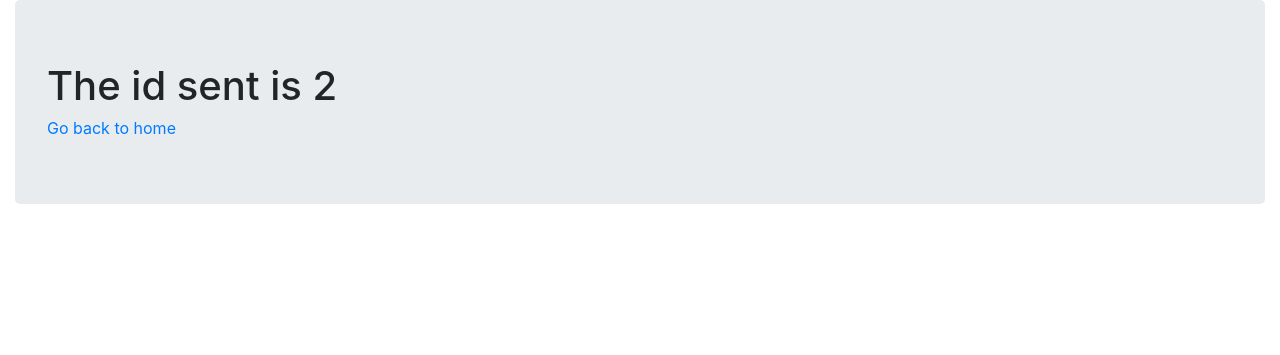
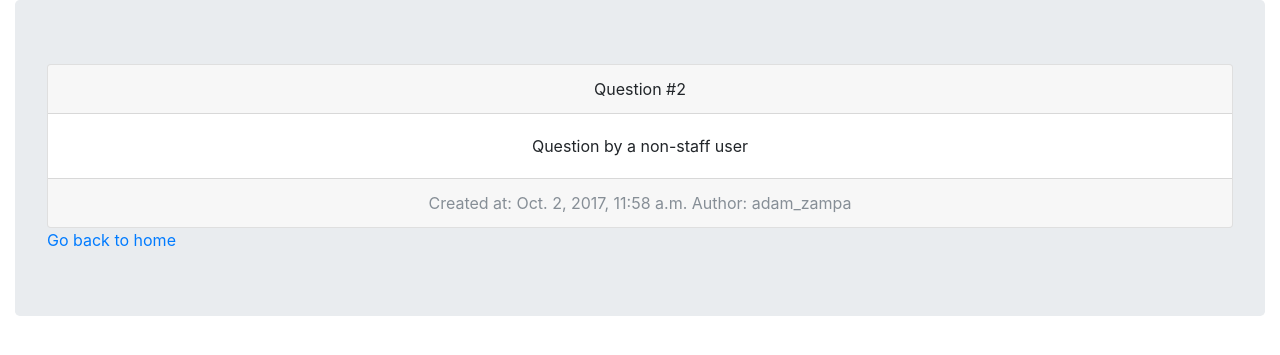
Before and after one commit to rishi93/mysite, a Django app: page /2 in a window 1280 px wide. Shown: the part 56-411 px from the top of the page. Run offline with Django 3.2, Linux system fonts and the light colour scheme; data comes from the database, SQL or seed files in the repository; both versions use the stored data as it was after the commit; some libraries are stand-ins or nearby versions.

Commit message:
added individual page

```diff
--- a/myapp/templates/home.html
+++ b/myapp/templates/home.html
@@ -13,7 +13,7 @@
 
 <body>
 	<nav class="navbar navbar-expand-lg navbar-dark bg-dark">
-		<a class="navbar-brand" href="#">Buzzer</a>
+		<a class="navbar-brand" href="{% url 'home' %}">Buzzer</a>
 		<button class="navbar-toggler" type="button" data-toggle="collapse" data-target="#navbarNavAltMarkup" aria-controls="navbarNavAltMarkup" aria-expanded="false" aria-label="Toggle navigation">
 			<span class="navbar-toggler-icon"></span>
 		</button>
@@ -39,7 +39,7 @@
 		{% for question in questions %}
 			<div class="card text-center">
 				<div class="card-header">
-					Question #{{ question.pk }}
+					<a href="{% url 'page' question_id=question.pk %}">Question #{{ question.pk }}</a>
 				  </div>
 				  <div class="card-body">
 				    	<p class="card-text">{{ question.question_text }}</p>
--- a/myapp/templates/page.html
+++ b/myapp/templates/page.html
@@ -13,20 +13,36 @@
 
 <body>
 	<nav class="navbar navbar-expand-lg navbar-dark bg-dark">
-		<a class="navbar-brand" href="#">Buzzer</a>
+		<a class="navbar-brand" href="{% url 'home' %}">Buzzer</a>
 		<button class="navbar-toggler" type="button" data-toggle="collapse" data-target="#navbarNavAltMarkup" aria-controls="navbarNavAltMarkup" aria-expanded="false" aria-label="Toggle navigation">
 			<span class="navbar-toggler-icon"></span>
 		</button>
 		<div class="collapse navbar-collapse" id="navbarNavAltMarkup">
 			<div class="navbar-nav">
-				<a class="nav-item nav-link" href="#">Login</a>
-				<a class="nav-item nav-link" href="#">Register</a>
+				{% if user.is_authenticated %}
+					<a class="nav-item nav-link" href="{% url 'profile' %}">My profile</a>
+					<a class="nav-item nav-link" href="{% url 'logout' %}">Logout</a>
+				{% else %}
+					<a class="nav-item nav-link" href="{% url 'login' %}">Login</a>
+					<a class="nav-item nav-link" href="{% url 'register' %}">Register</a>
+				{% endif %}
 			</div>
 		</div>
 	</nav>
 	<div class="container-fluid">
 		<div class="jumbotron">
-			<h1>The id sent is {{ id }}</h1>
+			<div class="card text-center">
+				<div class="card-header">
+					Question #{{ question.pk }}
+				</div>
+				<div class="card-body">
+					<p class="card-text">{{ question.question_text }}</p>
+				</div>
+				<div class="card-footer text-muted">
+				  Created at: {{ question.created_at }}
+				  Author: {{ question.author }}
+				</div>
+			</div>
 			<a href="{% url 'home' %}">Go back to home</a>
 		</div>
 	</div>
--- a/myapp/urls.py
+++ b/myapp/urls.py
@@ -3,7 +3,7 @@ from . import views
 
 urlpatterns = [
 	url(r"^$", views.home, name = 'home'),
-	url(r"^(?P<id>[0-9]+)", views.page, name = 'page'),
+	url(r"^(?P<question_id>[0-9]+)", views.page, name = 'page'),
 	url(r"^login/$",views.my_login, name = 'login'),
 	url(r"^register/$", views.register, name = 'register'),
 	url(r"^newquestion/$", views.new_question, name = 'new_question'),
--- a/myapp/views.py
+++ b/myapp/views.py
@@ -8,12 +8,15 @@ from .models import Question
 
 # Create your views here.
 def home(request):
+	#Get all the questions in database
 	questions = Question.objects.all()
 	today_datetime = timezone.now()
 	return render(request, 'home.html', { 'time': today_datetime, 'questions': questions, 'user': request.user })
 
-def page(request, id):
-	return render(request, 'page.html', { 'id': id })
+def page(request, question_id):
+	#Get the question with particular is
+	question = Question.objects.get(pk = question_id)
+	return render(request, 'page.html', { 'question': question })
 
 def my_login(request):
 	if request.method == "POST":
@@ -57,6 +60,7 @@ def new_question(request):
 @login_required
 def profile(request):
 	if request.user.is_authenticated:
-		return render(request, 'profile.html', {'user': request.user})
+		questions = Question.objects.filter(author = request.user)
+		return render(request, 'profile.html', {'user': request.user, 'questions': questions})
 	else:
 		return HttpResponse("You need to login to view this page!")
```
Also changed, not shown: myapp/templates/profile.html (+7 -0 lines), db.sqlite3.
